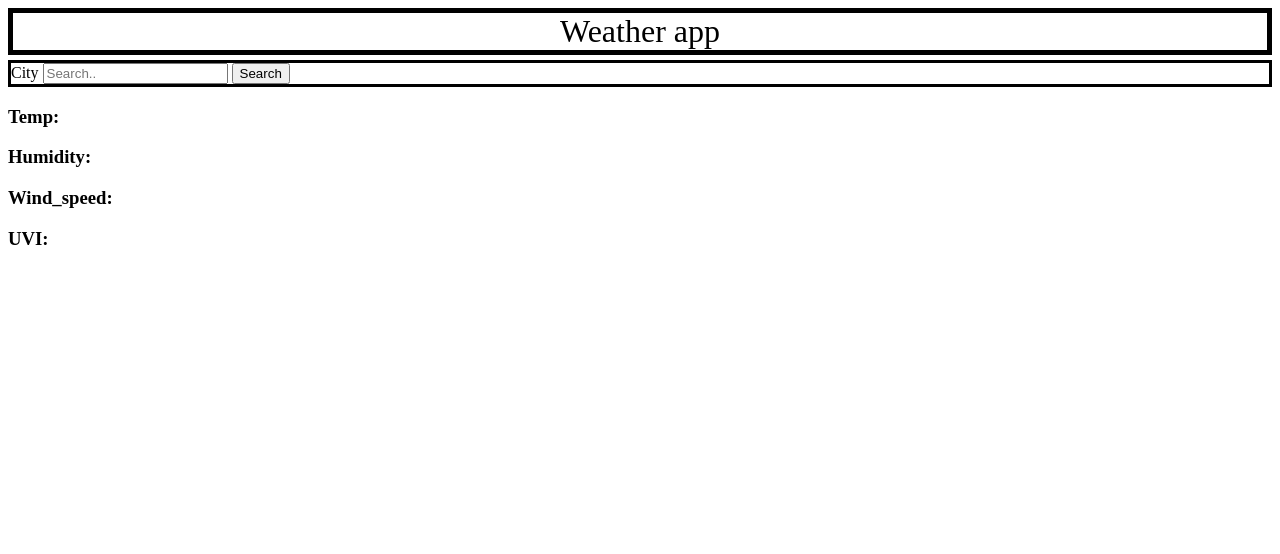
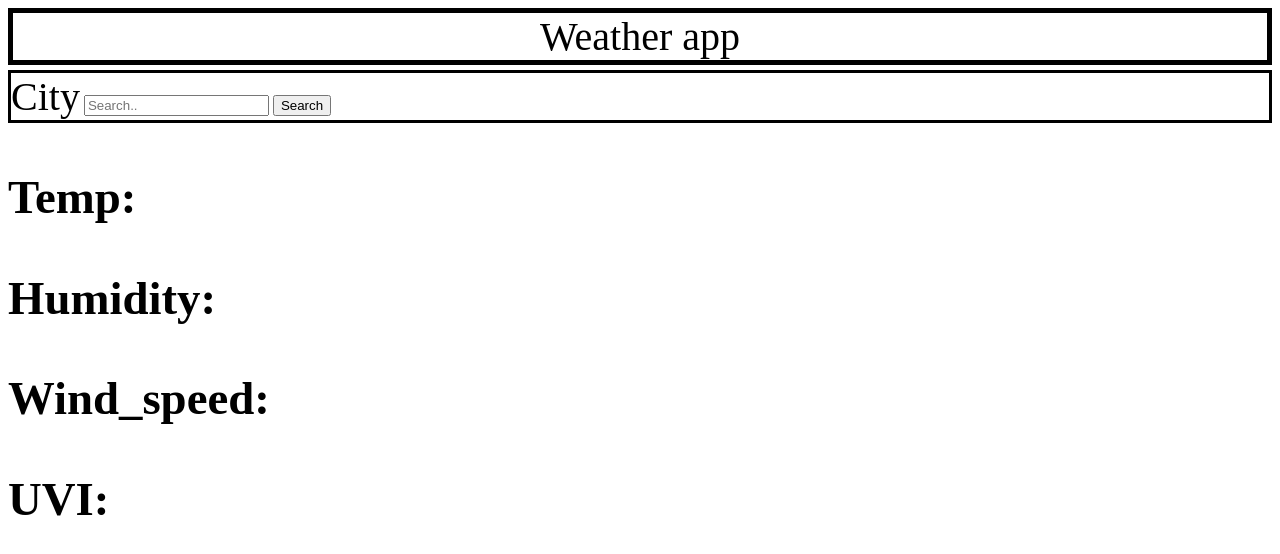
Before and after one commit to jmvega316/Weather-app, a plain HTML site: page index.html in a window 1280 px wide. Drawn offline with Linux system fonts and the light colour scheme.

Commit message:
updated css

```diff
--- a/style.css
+++ b/style.css
@@ -1,9 +1,10 @@
 header{
     text-align: center;
     font-style: normal;
-    font-size: xx-large;
+    font-size: 40px;
     border: 5px;
     border-style: solid;
+
 
 }
 
@@ -13,7 +14,10 @@ header{
     border-style: solid;
     margin-top: 5px;
 }
+.active{
+    font-size: 40px;
+}
 
-.location{
-
+#location-container{
+    font-size: 40px;
 }
```
Also changed, not shown: 1 other file.
